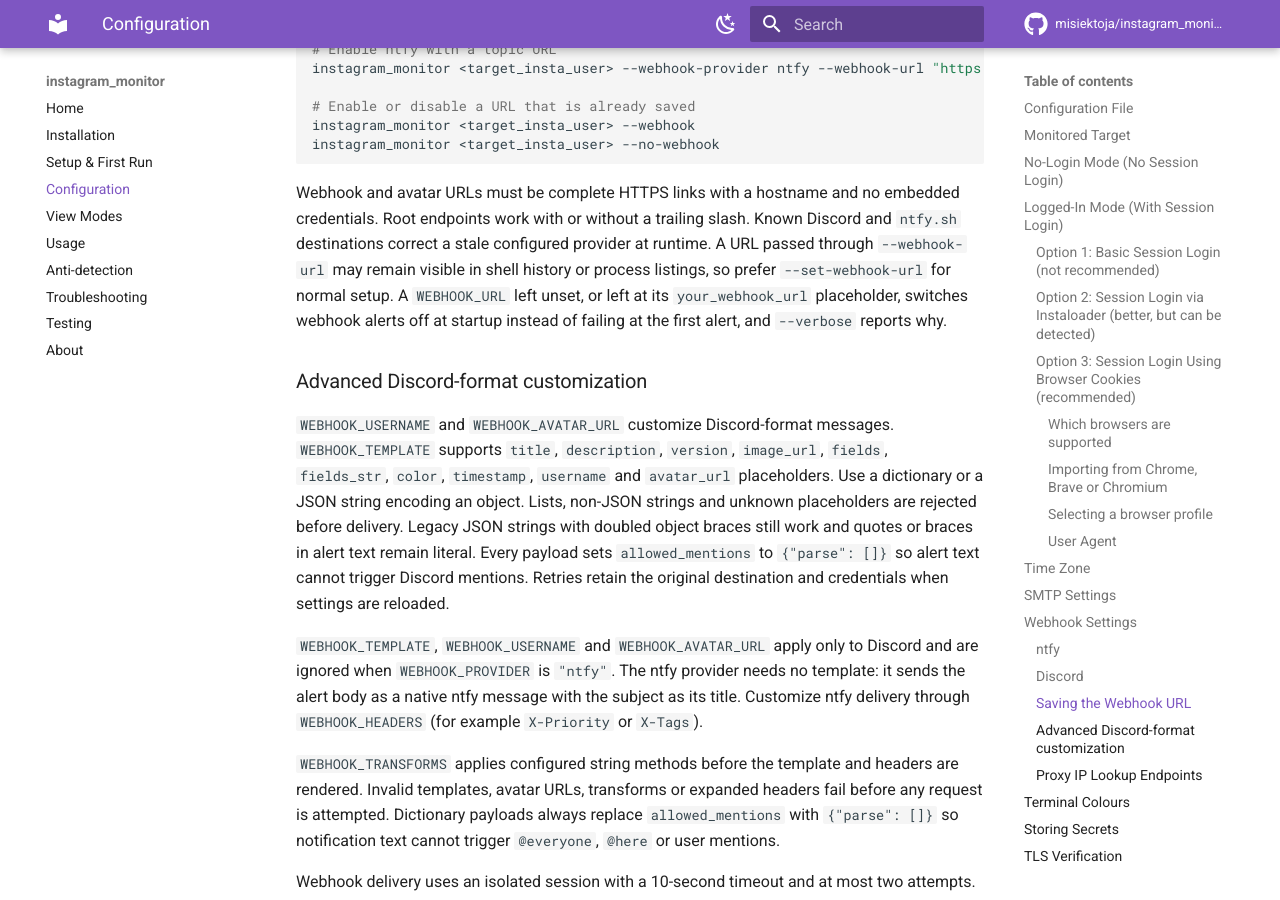
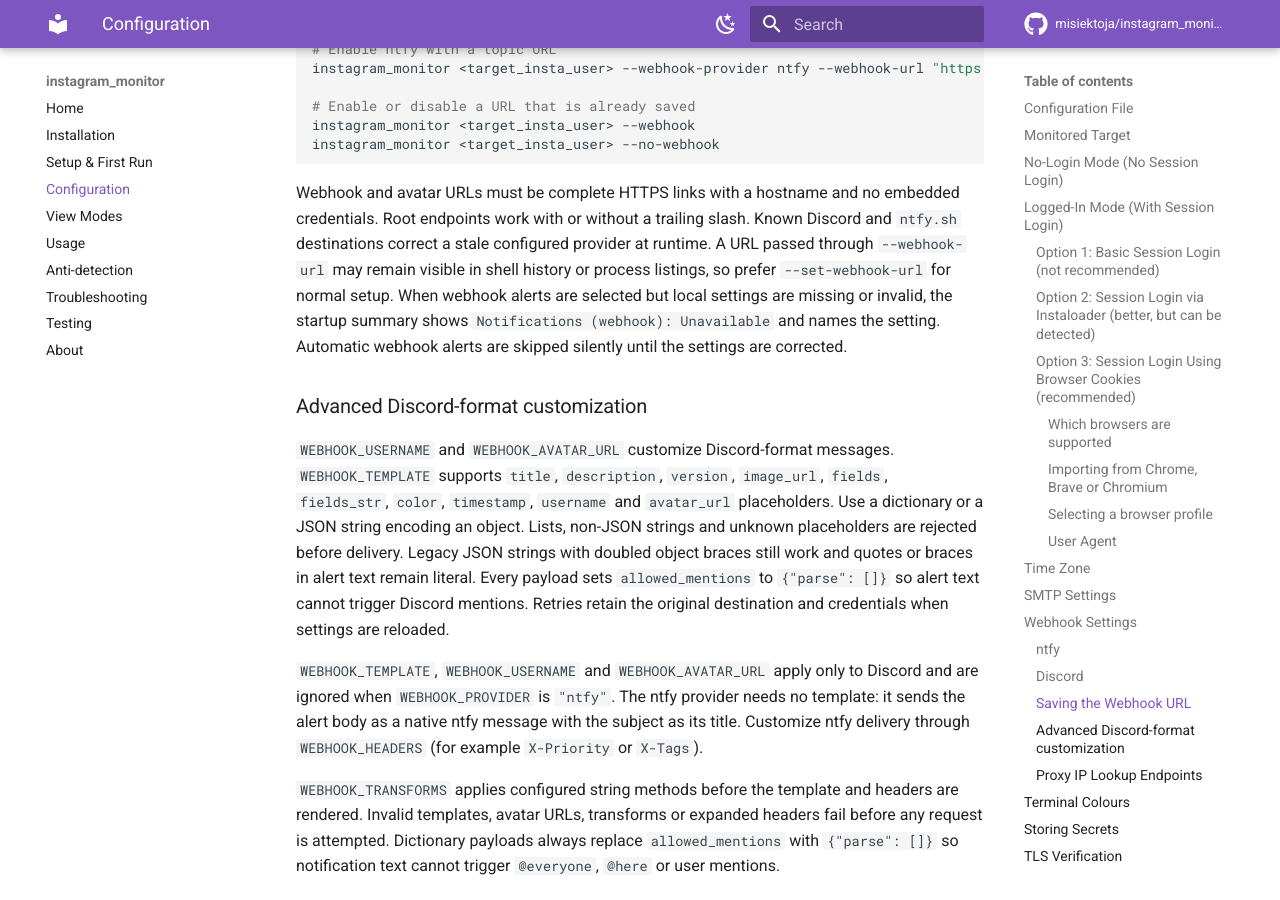
Before and after one commit to misiektoja/instagram_monitor, an MkDocs documentation site: the page built from docs/configuration.md, in a window 1280 px wide and 900 px high, scrolled down 10556 px. Built offline with MkDocs 1.6.1 and Material for MkDocs 9.7.7, drawn with Linux system fonts in a browser that asks for light colours; comment, search, counter and statistics services are not loaded; some of the changed text lies outside the part shown.

Commit message:
docs(config): explain unavailable automatic alert channels

````diff
--- a/docs/configuration.md
+++ b/docs/configuration.md
@@ -337,7 +337,7 @@
 instagram_monitor <target_insta_user> --no-webhook
 ```
 
-Webhook and avatar URLs must be complete HTTPS links with a hostname and no embedded credentials. Root endpoints work with or without a trailing slash. Known Discord and `ntfy.sh` destinations correct a stale configured provider at runtime. A URL passed through `--webhook-url` may remain visible in shell history or process listings, so prefer `--set-webhook-url` for normal setup. A `WEBHOOK_URL` left unset, or left at its `your_webhook_url` placeholder, switches webhook alerts off at startup instead of failing at the first alert, and `--verbose` reports why.
+Webhook and avatar URLs must be complete HTTPS links with a hostname and no embedded credentials. Root endpoints work with or without a trailing slash. Known Discord and `ntfy.sh` destinations correct a stale configured provider at runtime. A URL passed through `--webhook-url` may remain visible in shell history or process listings, so prefer `--set-webhook-url` for normal setup. When webhook alerts are selected but local settings are missing or invalid, the startup summary shows `Notifications (webhook): Unavailable` and names the setting. Automatic webhook alerts are skipped silently until the settings are corrected.
 
 <a id="advanced-discord-format-customization"></a>
 ### Advanced Discord-format customization
@@ -410,7 +410,7 @@
 
 Enter the password at the hidden prompt after configuring `SMTP_HOST`, `SMTP_USER`, `SENDER_EMAIL` and `RECEIVER_EMAIL`. The command checks mail sign-in before saving `SMTP_PASSWORD` to `.env`. No email is sent. An exported `SMTP_PASSWORD` overrides the saved value at startup.
 
-When email alerts are selected but an SMTP setting is missing or invalid, the startup summary shows `Notifications (email): Unavailable` and names the setting. The host and recipient rows show configured values, not a successful mail sign-in. Run `instagram_monitor --doctor` to check the sign-in or `instagram_monitor --send-test-email` to check delivery.
+When email alerts are selected but an SMTP setting is missing or invalid, the startup summary shows `Notifications (email): Unavailable` and names the setting. Automatic email alerts are skipped silently until the settings are corrected. The host and recipient rows show configured values, not a successful mail sign-in. Run `instagram_monitor --doctor` to check the sign-in or `instagram_monitor --send-test-email` to check delivery.
 
 You can use operating system environment variables instead of a file. Set them with `export` on Linux, Unix, macOS or WSL:
 
````
Also changed, not shown: docs/usage.md (+2 -0 lines).
